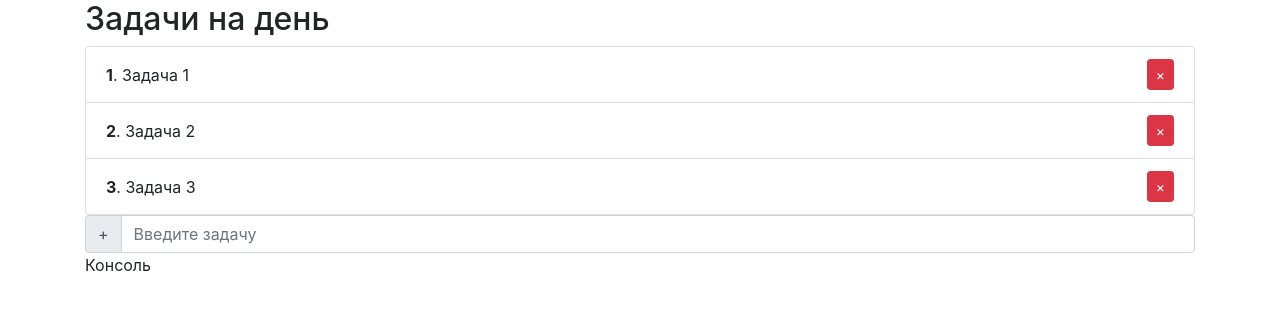
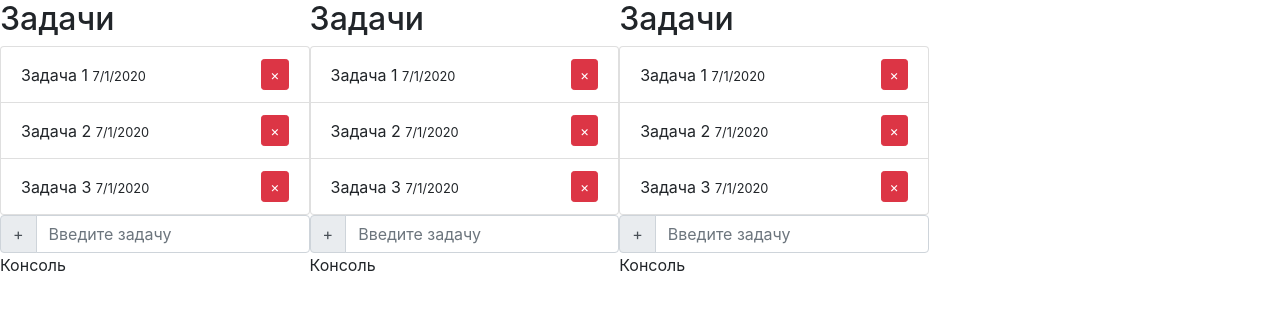
Before and after one commit to Kopylov-D/Planning-app, a React (Create React App) app: page / in a window 1280 px wide. Shown: the top 310 px of the page. Built offline with nearby package versions, Linux system fonts and the light colour scheme.

Commit message:
onWork old ver

```diff
--- a/src/App.js
+++ b/src/App.js
@@ -5,8 +5,10 @@ import Todo from './containers/Todo';
 
 function App() {
   return (
-    <div className={'container-sm'}>
-      <Todo />
+    <div className={'container-sm row'}>
+      <Todo className={'col-3'}/>
+      <Todo className={'col-3'}/>
+      <Todo className={'col-3'}/>
     </div>
   );
 }
--- a/src/components/Todolist/TodoItem/TodoItem.js
+++ b/src/components/Todolist/TodoItem/TodoItem.js
@@ -7,7 +7,7 @@ const TodoItem = (props) => {
       onClick={() => props.onClickTodo(props.item.id)}
     >
       <div>
-        <strong> {props.item.id}</strong>. {props.item.text}
+        {props.item.text} <small>{new Date().toLocaleDateString()}</small>
       </div>
 
       <button
--- a/src/components/Todolist/Todolist.js
+++ b/src/components/Todolist/Todolist.js
@@ -4,7 +4,7 @@ import TodoItem from './TodoItem/TodoItem';
 const Todolist = (props) => {
   return (
     <div className={'todolist'}>
-      <h2>Задачи на день</h2>
+      <h2>{props.header}</h2>
       <ul className="list-group">
         {props.todoItem.map((item, index) => {
           return (
--- a/src/containers/Todo.js
+++ b/src/containers/Todo.js
@@ -11,14 +11,15 @@ function createString(n) {
 
 class Todo extends React.Component {
   state = {
+    header: 'Задачи',
     todoItem: createString(3),
   };
 
-  consoleClick(n) {
-    console.log(this.state);
+  consoleClick = () => {
+    console.log();
     const t = { ...this.state };
     console.log(t);
-  }
+  };
 
   onClickTodo(item) {
     console.log(item);
@@ -34,7 +35,6 @@ class Todo extends React.Component {
         text: event.target.value,
         done: false,
       });
-      console.log(todoItem);
 
       this.setState({
         todoItem,
@@ -45,9 +45,7 @@ class Todo extends React.Component {
 
   onClickDeleteHandler = (id) => {
     const todoItem = [...this.state.todoItem];
-
     const newTodoItem = todoItem.filter((item) => item.id !== id);
-    console.log(todoItem);
 
     this.setState({
       todoItem: newTodoItem,
@@ -59,6 +57,7 @@ class Todo extends React.Component {
       <div>
         <Todolist
           todoItem={this.state.todoItem}
+          header={this.state.header}
           onClickTodo={this.onClickTodo}
           onChangeInput={this.onChangeInput}
           onKeyEnter={this.onKeyEnter}
```
